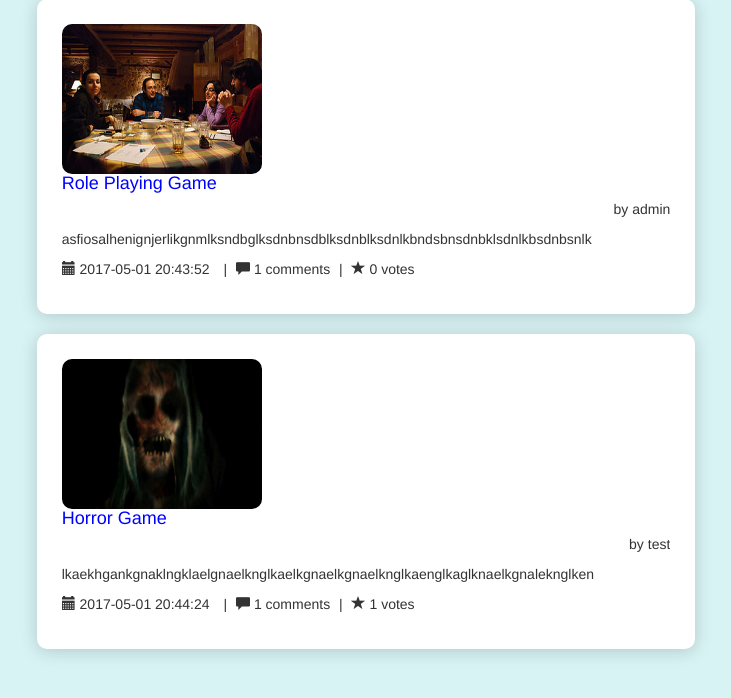
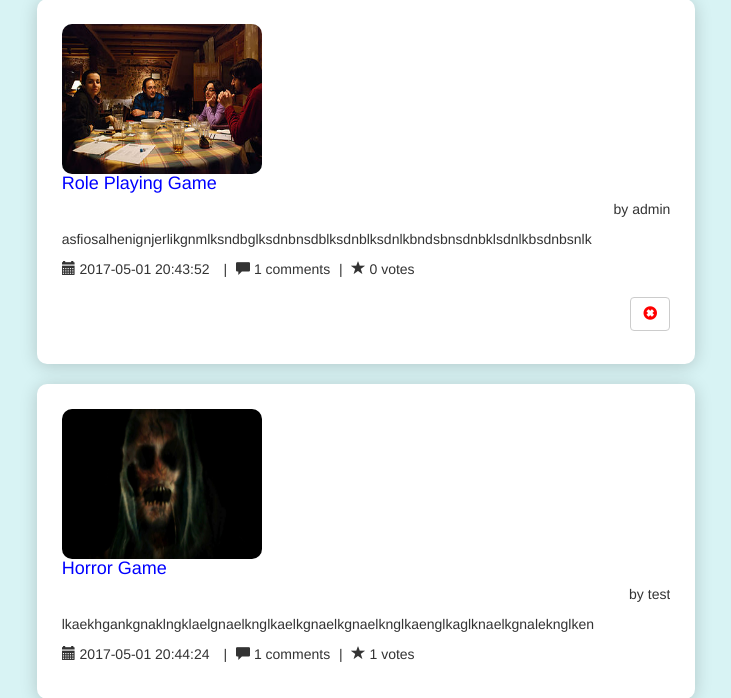
Before and after one commit to Alex-Jay/Derivit_Blog_Pair_Programming, a PHP site: page / in a window 1280 px wide. Shown: the part 66-764 px from the top of the page, without its empty margins (274-1005 px from the left). Run offline with PHP 8.4, Linux system fonts and the light colour scheme; a user stored in the database is signed in; data comes from the database, SQL or seed files in the repository; some libraries are stand-ins or nearby versions.

Commit message:
Added Functionality To Remove Post

```diff
--- a/inc/blog.php
+++ b/inc/blog.php
@@ -6,8 +6,6 @@ $stmt = "SELECT * FROM posts";
 $query = $db->prepare($stmt);
 $query->execute();
 $postData = $query->fetchAll();
-
-
 ?>
 
 <style>
@@ -38,6 +36,11 @@ $postData = $query->fetchAll();
         width: 80%;
         margin-bottom: 20px;
     }
+    #deletePost
+    {
+        color: red;
+        float: right;
+    }
 </style>
 
 <?php foreach ($postData as $post): ?>
@@ -58,6 +61,16 @@ $postData = $query->fetchAll();
                 <span><i class="glyphicon glyphicon-star"></i> <?php echo fetchVoteCount($db, $postId) ?> votes</span>
                 <li>
             </ul>
+    <?php
+    if (!isset($_SESSION['user_id'])) {
+        echo "<style type='text/css'> #deletePost {visibility:hidden;}</style>";
+    } else {
+        echo "<style type='text/css'> #deletePost {visibility:visible;}</style>";
+        if ($post['user_id'] == $_SESSION['user_id']) {
+            echo '<a id="deletePost" href="./deletePost.php?postId=' . $postId . '"><button id="deletePost" class="btn btn-default navbar-btn"><span class="glyphicon glyphicon-remove-sign" aria-hidden="true"></span></button></a>';
+        }
+    }
+    ?>
         </div>
     </div>
         <?php endforeach; ?>
```
Also changed, not shown: deletePost.php (added, +10 -0 lines). Lines whose indentation alone changed are shown as unchanged.
